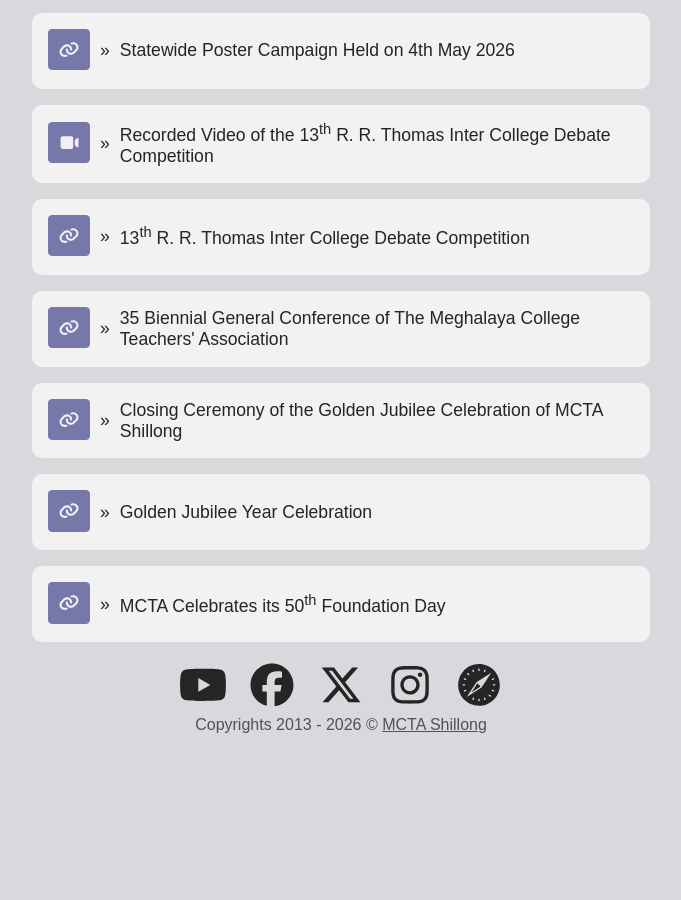
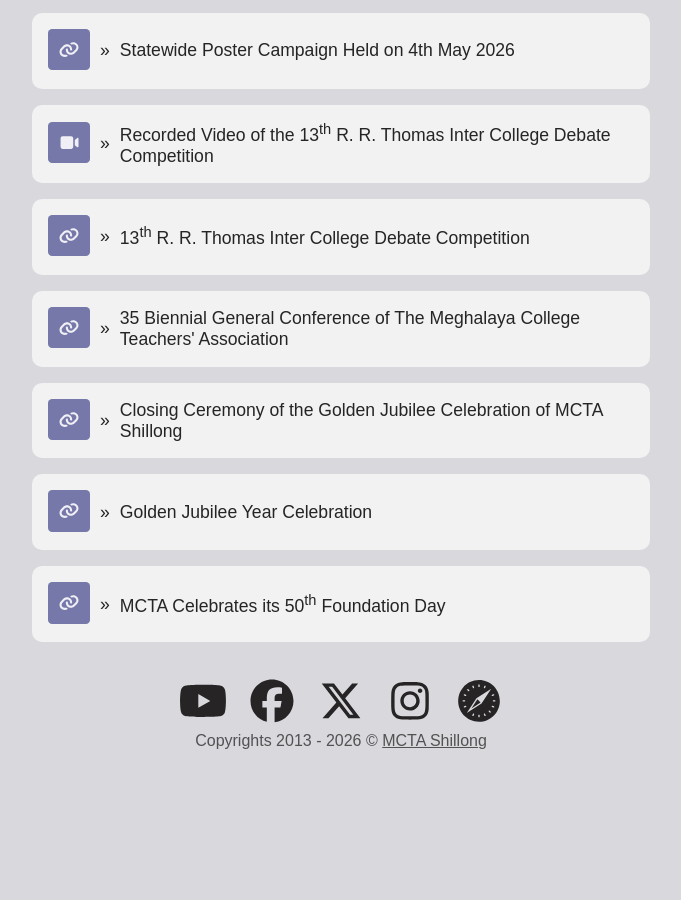
Before and after one commit to mctashillong/mctashillong.github.io, a plain HTML site: page public_html/index.html in a window 1280 px wide. Shown: the part 487-1387 px from the top of the page, without its empty margins (299-980 px from the left). After the commit the page ends 1253 px from the top, so only its background shows below. Drawn offline with nearby package versions, Linux system fonts and the light colour scheme.

Commit message:
Update index.html

```diff
--- a/public_html/index.html
+++ b/public_html/index.html
@@ -78,7 +78,6 @@
             display: flex;
             flex-direction: column;
             align-items: center;
-            width: 100%;
         }
         body{
             min-height: 100dvh;
@@ -155,7 +154,7 @@
             }
         }
         footer{
-            padding: rem 0;
+            padding: 1rem 0;
             color: var(--light-a10);
             a{
                 text-decoration:underline;
@@ -205,7 +204,7 @@
             Copyrights 2013 - <script>document.write(new Date().getFullYear())</script> &copy <a href="https://mcta.in">MCTA Shillong</a>
         </div>
     </footer>
-    <svg xmlns="http://www.w3.org/2000/svg">
+    <svg xmlns="http://www.w3.org/2000/svg" style="display:none;">
         <symbol id="fb" viewBox="0 0 640 640">
             <path fill="currentColor" d="M576 320C576 178.6 461.4 64 320 64C178.6 64 64 178.6 64 320C64 440 146.7 540.8 258.2 568.5L258.2 398.2L205.4 398.2L205.4 320L258.2 320L258.2 286.3C258.2 199.2 297.6 158.8 383.2 158.8C399.4 158.8 427.4 162 438.9 165.2L438.9 236C432.9 235.4 422.4 235 409.3 235C367.3 235 351.1 250.9 351.1 292.2L351.1 320L434.7 320L420.3 398.2L351 398.2L351 574.1C477.8 558.8 576 450.9 576 320z"/>
         </symbol>
```
